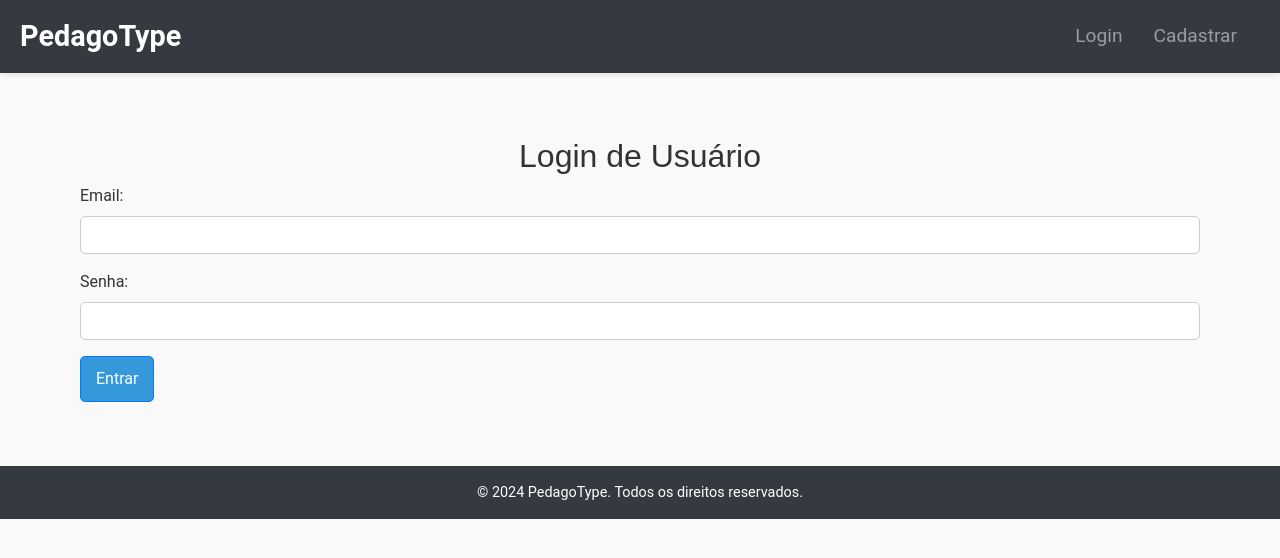
After one commit to ragnarthur/pedagotype, a Flask app: page /login in a window 1280 px wide. The commit adds this page. Shown: the top 558 px of the page. Run offline with Flask 3, Linux system fonts and the light colour scheme; some libraries are stand-ins or nearby versions.

Commit message:
commit login=register

```diff
--- /dev/null
+++ b/app/auth.py
@@ -0,0 +1,65 @@
+from flask import Blueprint, render_template, request, redirect, url_for, flash, session, current_app
+from werkzeug.security import generate_password_hash, check_password_hash
+from functools import wraps
+
+auth = Blueprint('auth', __name__)
+
+# Decorador para verificar se o usuário está logado
+def login_required(f):
+    @wraps(f)
+    def decorated_function(*args, **kwargs):
+        if 'user' not in session:
+            flash('Você precisa estar logado para acessar essa página.')
+            return redirect(url_for('auth.login'))
+        return f(*args, **kwargs)
+    return decorated_function
+
+# Rota de Login
+@auth.route('/login', methods=['GET', 'POST'])
+def login():
+    if request.method == 'POST':
+        email = request.form['email']
+        password = request.form['password']
+
+        db = current_app.config['db']
+        user = db.users.find_one({'email': email})
+
+        if user and check_password_hash(user['password'], password):
+            session['user'] = user['email']  # Salva o email na sessão
+            return redirect(url_for('main.index'))
+        else:
+            flash('Login inválido. Verifique suas credenciais.')
+            return redirect(url_for('auth.login'))
+
+    return render_template('login.html')
+
+# Rota de Cadastro
+@auth.route('/register', methods=['GET', 'POST'])
+def register():
+    if request.method == 'POST':
+        email = request.form['email']
+        password = request.form['password']
+
+        db = current_app.config['db']
+        existing_user = db.users.find_one({'email': email})
+
+        if existing_user:
+            flash('Este e-mail já está cadastrado. Tente fazer login.')
+            return redirect(url_for('auth.login'))
+
+        # Criptografa a senha e insere no banco
+        hashed_password = generate_password_hash(password)
+        db.users.insert_one({'email': email, 'password': hashed_password})
+
+        flash('Cadastro realizado com sucesso! Faça login para continuar.')
+        return redirect(url_for('auth.login'))
+
+    return render_template('register.html')
+
+# Rota de Logout
+@auth.route('/logout')
+@login_required
+def logout():
+    session.pop('user', None)
+    flash('Você saiu com sucesso.')
+    return redirect(url_for('auth.login'))
--- a/app/static/css/styles.css
+++ b/app/static/css/styles.css
@@ -9,66 +9,142 @@
     background-color: rgba(0, 0, 0, 0.5);
     justify-content: center;
     align-items: center;
+    z-index: 1000;
 }
 
 .modal-content {
     background-color: white;
     padding: 20px;
-    border-radius: 5px;
+    border-radius: 10px;
     width: 80%;
     max-width: 500px;
+    box-shadow: 0 4px 8px rgba(0, 0, 0, 0.1);
+    animation: fadeIn 0.3s ease-in-out;
 }
 
 .modal.show {
     display: flex;
 }
 
-/* Outros estilos básicos para a página */
+@keyframes fadeIn {
+    from { opacity: 0; transform: scale(0.9); }
+    to { opacity: 1; transform: scale(1); }
+}
+
+/* Estilo do corpo e layout básico */
 body {
-    font-family: Arial, sans-serif;
-    background-color: #f4f4f4;
+    font-family: 'Roboto', sans-serif;
+    background-color: #f9f9f9;
+    color: #333;
     margin: 0;
     padding: 0;
+}
+
+h1, h2, h3, h4, h5, h6 {
+    font-family: 'Poppins', sans-serif;
     color: #333;
 }
 
-header nav ul {
-    list-style-type: none;
-    padding: 0;
-    background-color: #4CAF50;
-    display: flex;
-    justify-content: space-around;
+.container {
+    padding: 20px;
+    max-width: 1200px;
+    margin: 0 auto;
 }
 
-header nav ul li {
-    display: inline;
+/* Estilo da navbar */
+.navbar {
+    background-color: #2C3E50;
+    padding: 10px 20px;
+    box-shadow: 0 2px 5px rgba(0, 0, 0, 0.1);
 }
 
-header nav ul li a {
-    color: white;
-    text-decoration: none;
-    padding: 14px 20px;
-    display: block;
+.navbar-brand {
+    font-size: 1.8rem;
+    font-weight: 700;
+    color: #ECF0F1;
 }
 
-header nav ul li a:hover {
-    background-color: #45a049;
+.navbar-nav .nav-link {
+    color: #ECF0F1;
+    font-size: 1.2rem;
+    margin-right: 15px;
+    transition: background-color 0.3s ease, color 0.3s ease;
 }
 
-/* Cor para os caracteres digitados corretamente */
+.navbar-nav .nav-link:hover {
+    background-color: #1ABC9C;
+    color: white;
+    border-radius: 5px;
+}
+
+.navbar-toggler {
+    border: none;
+}
+
+.navbar-toggler-icon {
+    color: #ECF0F1;
+}
+
+/* Formulários */
+.form-control {
+    border-radius: 5px;
+    border: 1px solid #ccc;
+    padding: 10px;
+    font-size: 1rem;
+}
+
+.form-control:focus {
+    border-color: #3498DB;
+    box-shadow: 0 0 5px rgba(52, 152, 219, 0.5);
+}
+
+/* Botões */
+.btn {
+    border-radius: 5px;
+    padding: 10px 15px;
+    font-size: 1rem;
+    transition: background-color 0.3s ease;
+}
+
+.btn-primary {
+    background-color: #3498DB;
+    color: white;
+}
+
+.btn-primary:hover {
+    background-color: #2980B9;
+}
+
+.btn-success {
+    background-color: #2ECC71;
+    color: white;
+}
+
+.btn-success:hover {
+    background-color: #27AE60;
+}
+
+.btn-secondary {
+    background-color: #7F8C8D;
+    color: white;
+}
+
+.btn-secondary:hover {
+    background-color: #707B7C;
+}
+
+/* Texto de sucesso e erro */
 .correct {
-    color: green;
+    color: #2ECC71;
     font-weight: bold;
 }
 
-/* Cor para o caractere que o usuário deve digitar no momento */
 .current {
-    color: blue;
+    color: #2980B9;
     font-weight: bold;
     text-decoration: underline;
 }
 
-/* Efeito de erro quando o usuário digita um caractere errado */
 .shake {
     animation: shake 0.3s;
     border: 2px solid red;
@@ -81,3 +157,58 @@ header nav ul li a:hover {
     75% { transform: translateX(-5px); }
     100% { transform: translateX(0); }
 }
+
+/* Estilo do footer */
+footer {
+    background-color: #2C3E50;
+    color: #ECF0F1;
+    padding: 20px 0;
+    text-align: center;
+}
+
+footer p {
+    margin: 0;
+    font-size: 0.9rem;
+}
+
+/* Estilos responsivos */
+@media (max-width: 768px) {
+    .navbar-nav {
+        text-align: center;
+    }
+
+    .navbar-nav .nav-link {
+        margin: 5px 0;
+    }
+
+    .container {
+        padding: 10px;
+    }
+}
+
+/* Estilo de tabelas */
+table {
+    width: 100%;
+    border-collapse: collapse;
+    margin-bottom: 20px;
+}
+
+table th, table td {
+    padding: 10px;
+    border: 1px solid #ccc;
+    text-align: left;
+}
+
+table th {
+    background-color: #3498DB;
+    color: white;
+}
+
+table tr:nth-child(even) {
+    background-color: #f2f2f2;
+}
+
+/* Transições suaves para interações */
+* {
+    transition: all 0.3s ease;
+}
--- a/app/templates/base.html
+++ b/app/templates/base.html
@@ -18,11 +18,9 @@
             <button class="navbar-toggler" type="button" data-toggle="collapse" data-target="#navbarNav" aria-controls="navbarNav" aria-expanded="false" aria-label="Toggle navigation">
                 <span class="navbar-toggler-icon"></span>
             </button>
-            <div class="collapse navbar-collapse" id="navbarNav">
+            <div class="collapse navbar-collapse justify-content-end" id="navbarNav">
                 <ul class="navbar-nav">
-                    <li class="nav-item">
-                        <a class="nav-link" href="{{ url_for('main.index') }}">Home</a>
-                    </li>
+                    {% if session.get('user') %}
                         <li class="nav-item">
                             <a class="nav-link" href="{{ url_for('main.treinamento') }}">Treinamento</a>
                         </li>
@@ -32,6 +30,22 @@
                         <li class="nav-item">
                             <a class="nav-link" href="{{ url_for('main.contato') }}">Contato</a>
                         </li>
+                        <li class="nav-item dropdown">
+                            <a class="nav-link dropdown-toggle" href="#" id="navbarDropdown" role="button" data-toggle="dropdown" aria-haspopup="true" aria-expanded="false">
+                                {{ session['user'] }} <!-- Exibe o nome do usuário -->
+                            </a>
+                            <div class="dropdown-menu dropdown-menu-right" aria-labelledby="navbarDropdown">
+                                <a class="dropdown-item" href="{{ url_for('auth.logout') }}">Sair</a>
+                            </div>
+                        </li>
+                    {% else %}
+                        <li class="nav-item">
+                            <a class="nav-link" href="{{ url_for('auth.login') }}">Login</a>
+                        </li>
+                        <li class="nav-item">
+                            <a class="nav-link" href="{{ url_for('auth.register') }}">Cadastrar</a>
+                        </li>
+                    {% endif %}
                 </ul>
             </div>
         </nav>
--- /dev/null
+++ b/app/templates/login.html
@@ -0,0 +1,20 @@
+{% extends 'base.html' %}
+
+{% block title %}Login - PedagoType{% endblock %}
+
+{% block content %}
+<div class="container">
+    <h2 class="text-center">Login de Usuário</h2>
+    <form method="POST" action="{{ url_for('auth.login') }}">
+        <div class="form-group">
+            <label for="email">Email:</label>
+            <input type="email" class="form-control" id="email" name="email" required>
+        </div>
+        <div class="form-group">
+            <label for="password">Senha:</label>
+            <input type="password" class="form-control" id="password" name="password" required>
+        </div>
+        <button type="submit" class="btn btn-primary">Entrar</button>
+    </form>
+</div>
+{% endblock %}
```
Also changed, not shown: app/__init__.py (+6 -4 lines), app/api.py (+14 -23 lines), app/routes.py (+23 -18 lines), app/templates/register.html (added, +20 -0 lines). Lines whose indentation alone changed are shown as unchanged.
